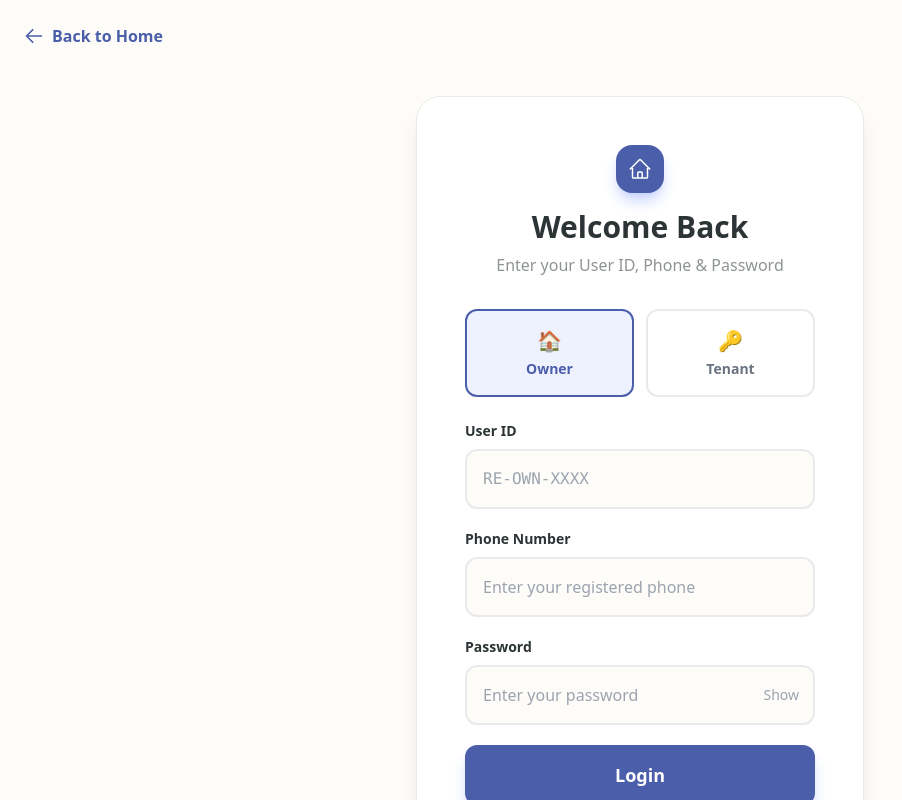
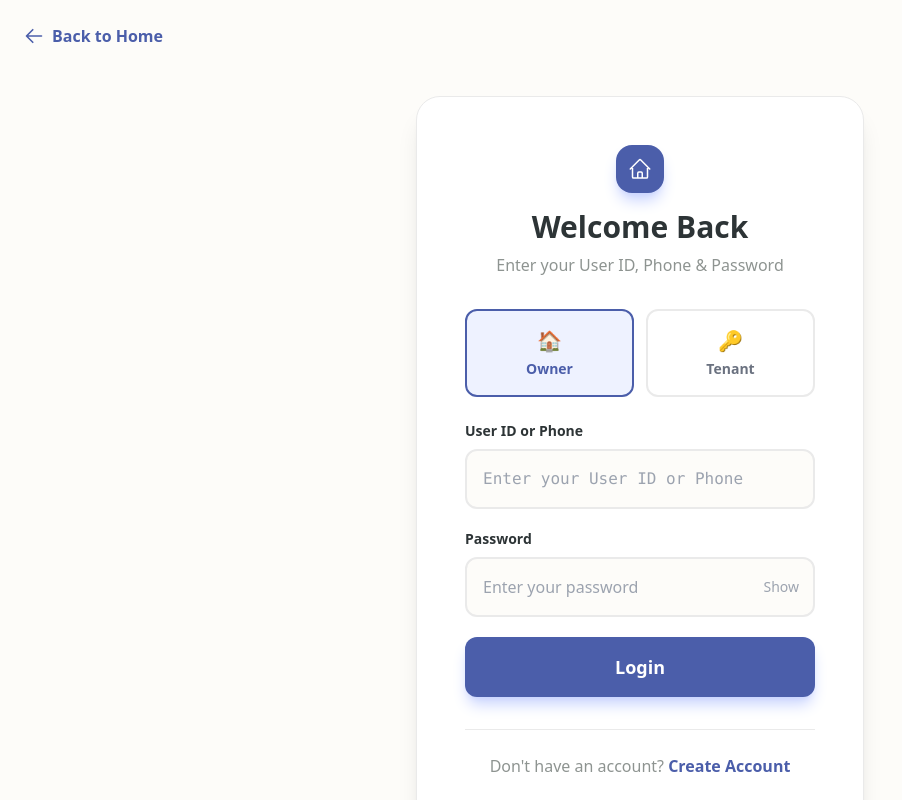
Before and after one commit to mohammadmojahid7894-design/RentEase, a React (Vite) app: page / in a window 1280 px wide. Both pictures are taken after a click on the button "Owner Login / Register". Shown: the top 800 px of the page, without its empty margins (0-902 px from the left). Built offline with nearby package versions, Linux system fonts and the light colour scheme; no server answers.

Commit message:
final fix: auth + loading + firestore

```diff
--- a/components/Auth.tsx
+++ b/components/Auth.tsx
@@ -41,11 +41,9 @@ const Auth: React.FC<AuthProps> = ({ initialMode = 'login', initialRole = UserRo
     const [role, setRole] = useState<UserRole>(initialRole);
 
     // Login fields
-    const [identifier, setIdentifier] = useState(''); // systemId, phone, or userId
+    const [input, setInput] = useState('');
     const [password, setPassword] = useState('');
     const [showPassword, setShowPassword] = useState(false);
-
-    const [loginPhone, setLoginPhone] = useState('');
 
     // Register fields
     const [name, setName] = useState('');
@@ -91,44 +89,47 @@ const Auth: React.FC<AuthProps> = ({ initialMode = 'login', initialRole = UserRo
         e.preventDefault();
         setLoading(true);
         setError('');
+        console.log("Login triggered");
 
-        if (!identifier || !loginPhone || !password) {
-            setError('User ID, Phone, and Password are required.');
+        if (!input || !password) {
+            setError('User ID/Phone and Password are required.');
             setLoading(false);
             return;
         }
 
         try {
-            const enteredUserId = identifier.toUpperCase();
-            const docRef = doc(db, 'users', enteredUserId);
-            let docSnap = await getDoc(docRef);
+            const enteredInput = input.trim();
+            const usersRef = collection(db, "users");
+            const q = query(usersRef, where("userId", "==", enteredInput));
+            const q2 = query(usersRef, where("phone", "==", enteredInput));
+
             let foundUser: any = null;
 
-            if (docSnap.exists()) {
-                foundUser = docSnap.data();
+            let snapshot = await getDocs(q);
+            if (!snapshot.empty) {
+                foundUser = snapshot.docs[0].data();
             } else {
-                // Fallback for legacy items that might be structured differently
-                const usersRef = collection(db, 'users');
-                const q1 = query(usersRef, where('systemId', '==', enteredUserId));
-                const snap1 = await getDocs(q1);
-                if (!snap1.empty) {
-                    foundUser = snap1.docs[0].data();
+                snapshot = await getDocs(q2);
+                if (!snapshot.empty) {
+                    foundUser = snapshot.docs[0].data();
+                } else {
+                    const qSystemId = query(usersRef, where("systemId", "==", enteredInput));
+                    snapshot = await getDocs(qSystemId);
+                    if (!snapshot.empty) {
+                        foundUser = snapshot.docs[0].data();
+                    }
                 }
             }
 
             if (!foundUser) {
-                setError('User not found. Check your User ID.');
-                setLoading(false);
-                return;
-            }
-
-            if (foundUser.phone !== loginPhone) {
-                setError('Invalid phone number.');
+                alert("User not found");
+                setError('User not found. Check your User ID or Phone.');
                 setLoading(false);
                 return;
             }
 
             if (foundUser.password !== password) {
+                alert("Wrong password");
                 setError('Wrong password.');
                 setLoading(false);
                 return;
@@ -147,8 +148,8 @@ const Auth: React.FC<AuthProps> = ({ initialMode = 'login', initialRole = UserRo
             }
 
             const userObj: User = {
-                id: foundUser.userId || enteredUserId,
-                systemId: foundUser.systemId || enteredUserId,
+                id: foundUser.userId || foundUser.systemId,
+                systemId: foundUser.systemId || foundUser.userId,
                 name: foundUser.name,
                 phone: foundUser.phone,
                 role: userRole,
@@ -161,7 +162,8 @@ const Auth: React.FC<AuthProps> = ({ initialMode = 'login', initialRole = UserRo
 
             onSuccess(userObj);
         } catch (err: any) {
-            console.error('Login Error:', err.message);
+            console.error(err);
+            alert(err.message);
             setError('Login error: ' + err.message);
         } finally {
             setLoading(false);
@@ -226,9 +228,10 @@ const Auth: React.FC<AuthProps> = ({ initialMode = 'login', initialRole = UserRo
             };
 
             onSuccess(userObj);
-        } catch (err: any) {
-            console.error('Signup Error:', err.message);
-            setError(err.message);
+        } catch (error: any) {
+            console.error(error);
+            alert(error.message);
+            setError(error.message);
         } finally {
             setLoading(false);
         }
@@ -290,24 +293,13 @@ const Auth: React.FC<AuthProps> = ({ initialMode = 'login', initialRole = UserRo
                     {mode === 'login' ? (
                         <form onSubmit={handleLogin} className="space-y-5">
                             <div>
-                                <label className="block text-sm font-bold text-[#2D3436] mb-2">User ID</label>
+                                <label className="block text-sm font-bold text-[#2D3436] mb-2">User ID or Phone</label>
                                 <input
                                     type="text"
                                     className="w-full border-2 border-[#EAEAEA] p-4 rounded-xl focus:outline-none focus:border-[#4B5EAA] transition-colors bg-[#FDFCF9] font-mono"
-                                    placeholder={role === UserRole.OWNER ? 'RE-OWN-XXXX' : 'RE-TEN-XXXX'}
-                                    value={identifier}
-                                    onChange={(e) => setIdentifier(e.target.value)}
-                                    required
-                                />
-                            </div>
-                            <div>
-                                <label className="block text-sm font-bold text-[#2D3436] mb-2">Phone Number</label>
-                                <input
-                                    type="tel"
-                                    className="w-full border-2 border-[#EAEAEA] p-4 rounded-xl focus:outline-none focus:border-[#4B5EAA] transition-colors bg-[#FDFCF9]"
-                                    placeholder="Enter your registered phone"
-                                    value={loginPhone}
-                                    onChange={(e) => setLoginPhone(e.target.value)}
+                                    placeholder="Enter your User ID or Phone"
+                                    value={input}
+                                    onChange={(e) => setInput(e.target.value)}
                                     required
                                 />
                             </div>
--- a/contexts/AuthContext.tsx
+++ b/contexts/AuthContext.tsx
@@ -26,13 +26,14 @@ export const AuthProvider: React.FC<{ children: React.ReactNode }> = ({ children
   const [loading, setLoading] = useState(true);
 
   useEffect(() => {
+    console.log("App loaded");
     console.log("Loading start");
     setLoading(true);
 
     const fallbackTimeout = setTimeout(() => {
       setLoading(false);
       console.log("Loading end (custom auth)");
-    }, 500); // reduced timeout because no firebase checking
+    }, 4000); // 4000ms fallback fix to avoid infinite loading
 
     return () => {
       clearTimeout(fallbackTimeout);
--- a/firebase.ts
+++ b/firebase.ts
@@ -3,9 +3,9 @@ import { getFirestore } from "firebase/firestore";
 import { getAuth } from "firebase/auth";
 
 const firebaseConfig = {
-    apiKey: "AIzaSyBB1qTEYx4pAv4rVuuR8_Gwkpc06BM9XxQ",
-    authDomain: "ghar-ka-system.firebaseapp.com",
-    projectId: "ghar-ka-system",
+    apiKey: (import.meta as any).env.VITE_API_KEY || "AIzaSyBB1qTEYx4pAv4rVuuR8_Gwkpc06BM9XxQ",
+    authDomain: (import.meta as any).env.VITE_AUTH_DOMAIN || "ghar-ka-system.firebaseapp.com",
+    projectId: (import.meta as any).env.VITE_PROJECT_ID || "ghar-ka-system",
     storageBucket: "ghar-ka-system.firebasestorage.app",
     messagingSenderId: "941070969721",
     appId: "1:941070969721:web:0ab4778630220044a79da8",
@@ -15,5 +15,6 @@ const firebaseConfig = {
 const app = initializeApp(firebaseConfig);
 export const db = getFirestore(app);
 export const auth = getAuth(app);
+console.log("Firebase initialized");
 
 export default app;
```
